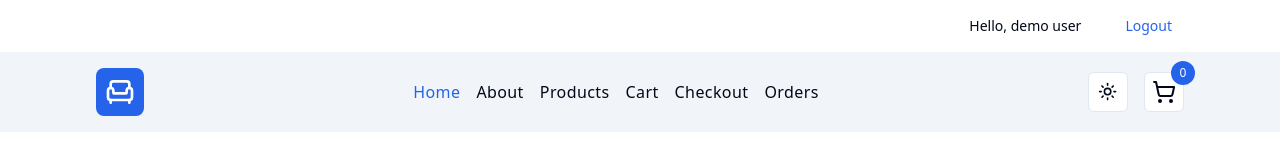
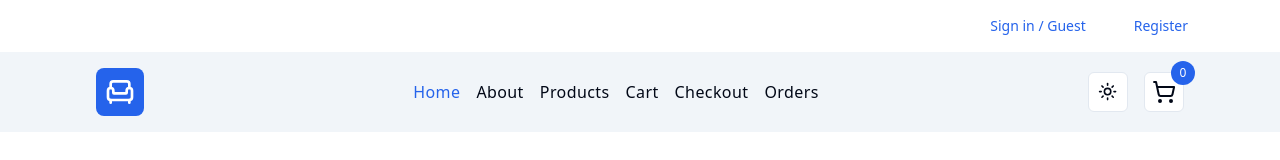
Before and after one commit to kimamovic21/udemy-practical-typescript-course-johnsmilga, a React (Vite) app in the folder 03-store-project/: page / in a window 1280 px wide. Shown: the top 160 px of the page. Built offline with nearby package versions, Linux system fonts and the light colour scheme; no server answers.

Commit message:
204. Access User in Header Component
-u komponentu Header.tsx dodana logika za prikazivanje imena korisnika

```diff
--- a/03-store-project/src/components/Header.tsx
+++ b/03-store-project/src/components/Header.tsx
@@ -1,19 +1,22 @@
-import { useState } from 'react'
 import { Link, useNavigate } from 'react-router-dom'
+import { useAppDispatch, useAppSelector } from '@/hooks'
+import { useToast } from '@/hooks/use-toast'
+import { clearCart } from '@/features/cart/cartSlice'
+import { logoutUser } from '@/features/user/userSlice'
 import { Button } from './ui/button'
 
 const Header = () => {
+  const dispatch = useAppDispatch()
   const navigate = useNavigate()
 
-  // temp
-  const [user, setUser] = useState<{ username: string } | null>({
-    username: 'demo user',
-  })
-  console.log(user)
+  const { toast } = useToast()
+  const user = useAppSelector((state) => state.userState.user)
 
   const handleLogout = () => {
+    dispatch(clearCart())
+    dispatch(logoutUser())
+    toast({ description: 'Logged out' })
     navigate('/')
-    setUser(null)
   }
 
   return (
```
Also changed, not shown: 1 other file (tests, documents, lock files or other folders).
